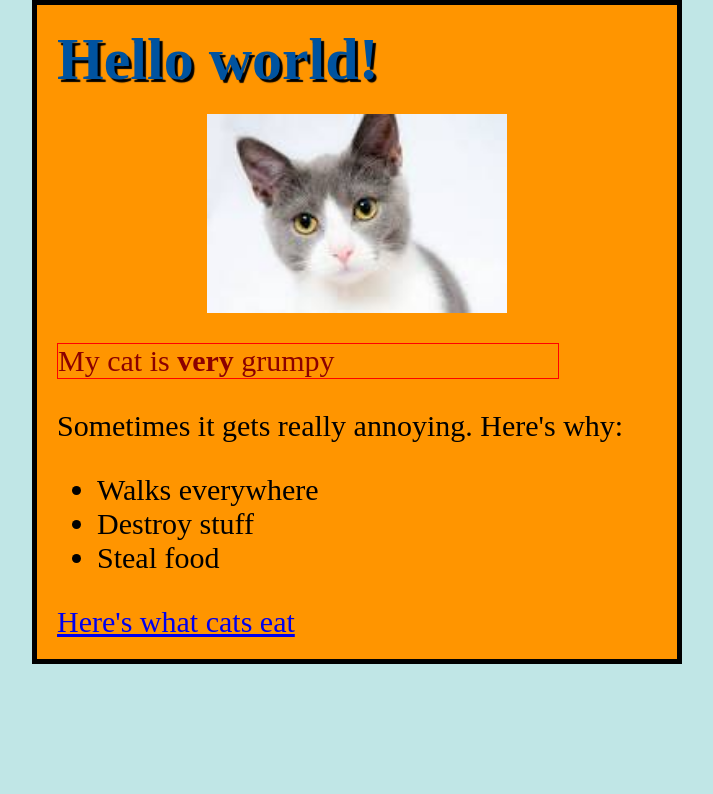
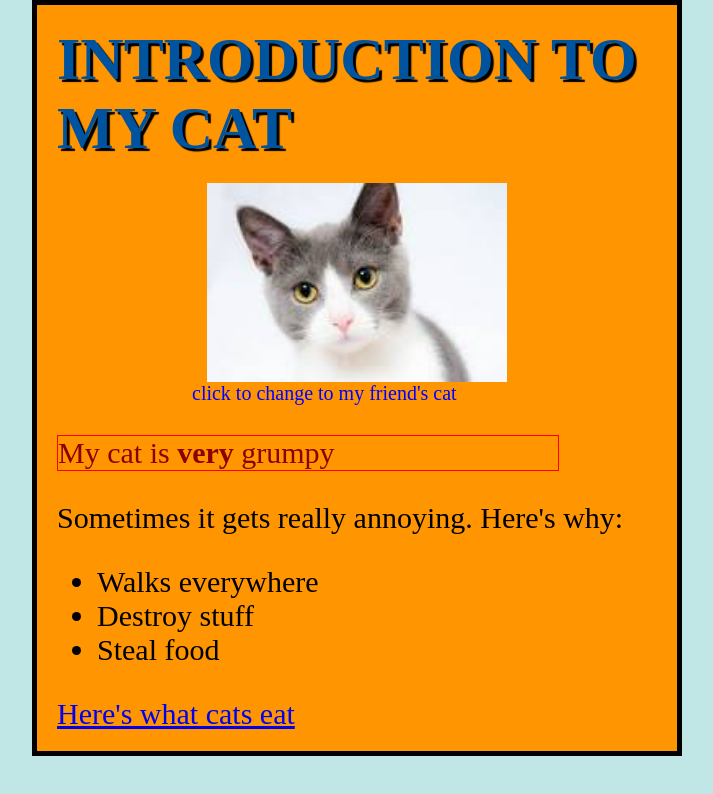
Before and after one commit to Thas-Tayapongsak/test-site, a plain HTML site: page index.html in a window 1280 px wide. Shown: the whole page, without its empty margins (283-996 px from the left). Drawn offline with Linux system fonts and the light colour scheme; a web font is replaced by a local one.

Commit message:
added interactivity

```diff
--- a/index.html
+++ b/index.html
@@ -12,6 +12,10 @@
         </h1>
 
         <img src="images/cat.jpg" alt="A very grumpy cat">
+
+        <p id="selector">
+            click to change to my friend's cat
+        </p>
 
         <p id="angry">
             My cat is <strong>very</strong> grumpy
--- a/scripts/main.js
+++ b/scripts/main.js
@@ -1,2 +1,13 @@
-const myHeading = document.querySelector('h1');
-myHeading.textContent = 'Hello world!';
+let myImage = document.querySelector('img');
+let selector = document.querySelector('#selector');
+
+selector.onclick = function() {
+    let mySrc = myImage.getAttribute('src');
+    if(mySrc === 'images/cat.jpg') {
+      myImage.setAttribute ('src','images/cat2.jpg');
+      selector.textContent = 'click to change to my cat';
+    } else {
+      myImage.setAttribute ('src','images/cat.jpg');
+      selector.textContent = 'click to change to my friend\'s cat';
+    }
+}
--- a/styles/style.css
+++ b/styles/style.css
@@ -10,6 +10,14 @@ body {
     background-color: #FF9500;
     padding: 0 20px 20px 20px;
     border: 5px solid black;
+}
+
+#selector {
+    width: 330px;
+    display: block;
+    margin: 0 auto;
+    color: blue;
+    font-size: 20px;
 }
 
 #angry {
```
Also changed, not shown: images/cat2.jpg (added).
